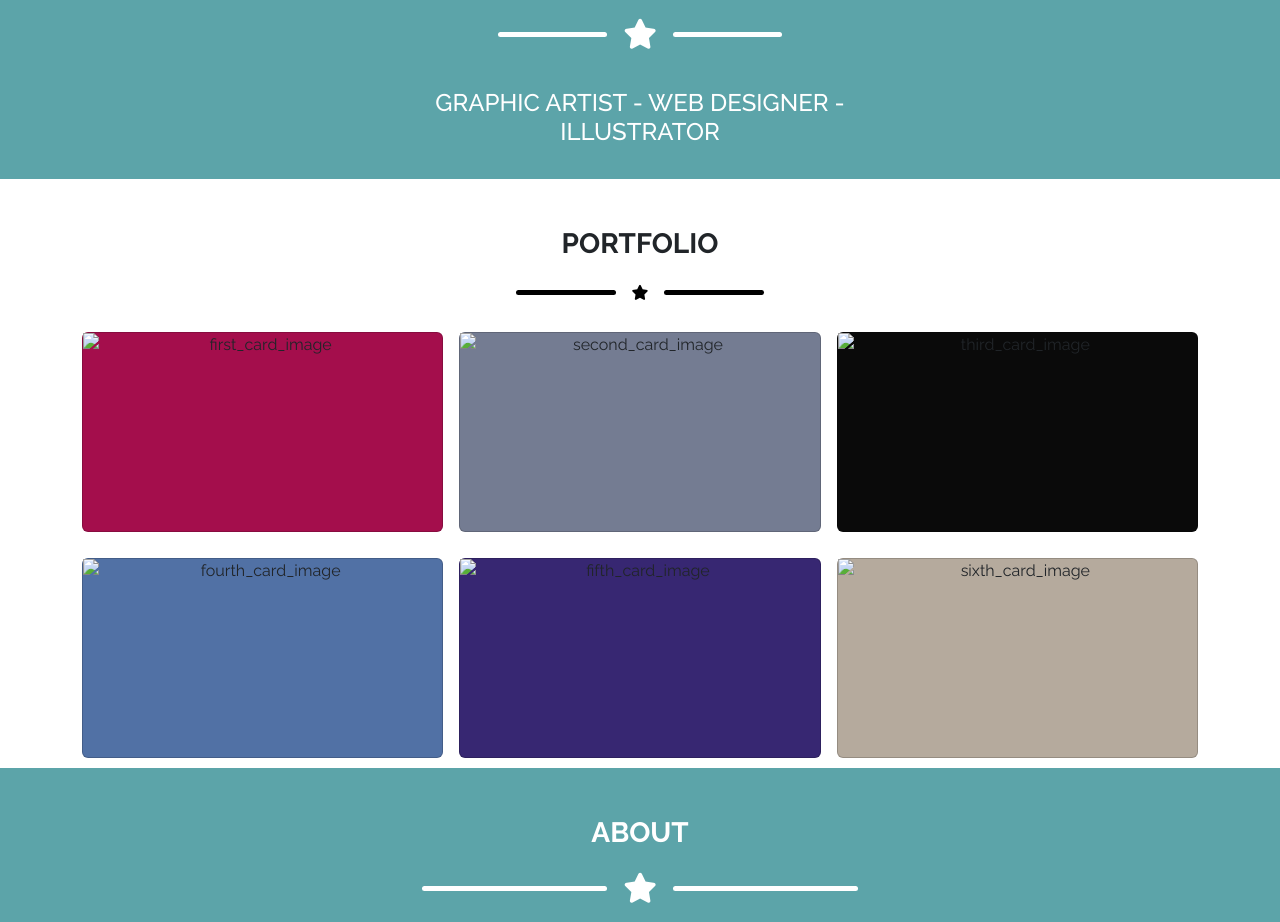
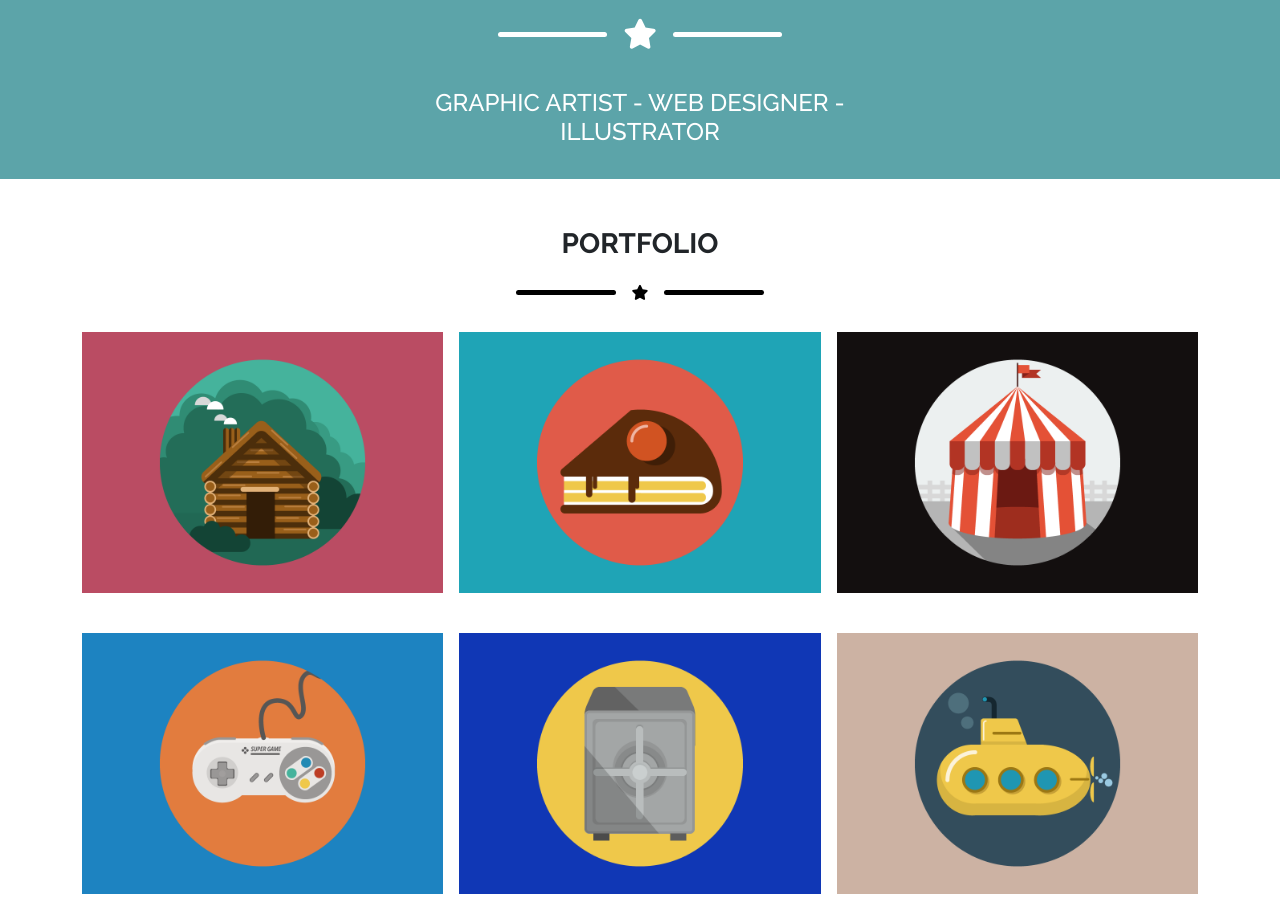
Before and after one commit to LuigiPascali/html-css-bootstrap-freelancer, a plain HTML site: page index.html in a window 1280 px wide. Shown: the part 774-1696 px from the top of the page. Drawn offline with nearby package versions, Linux system fonts and the light colour scheme.

Commit message:
add all content

```diff
--- a/css/style.css
+++ b/css/style.css
@@ -11,8 +11,6 @@
 /*
     MAIN
 */
-
-/* HERO SECTION */
 
 
 /*
--- a/index.html
+++ b/index.html
@@ -94,7 +94,7 @@
 
                             <div class="hero">
 
-                                <img class="my-4" src="./img/avatar.svg" alt="avatar_img">
+                                <img class="my-4 img-fluid" src="./img/avatar.svg" alt="avatar_img">
 
                                 <h2 class="text-uppercase fw-bold pt-4 pb-4">
                                     start bootstrap
@@ -125,7 +125,7 @@
 
                 <div class="container">
 
-                    <div class="row text-center g-3">
+                    <div class="row text-center g-3 mb-5">
 
                         <div>
 
@@ -141,48 +141,48 @@
 
                         <div class="col-12 col-md-6 col-lg-4">
 
-                            <div class="card card_1_bg">
-                                <img src="" alt="first_card_image">
+                            <div>
+                                <img class="img-fluid pb-4" src="./img/cabin.png" alt="first_card_image">
                             </div>
 
                         </div>
 
                         <div class="col-12 col-md-6 col-lg-4">
 
-                            <div class="card card_2_bg">
-                                <img src="" alt="second_card_image">
+                            <div>
+                                <img class="img-fluid pb-4" src="./img/cake.png" alt="second_card_image">
                             </div>
 
                         </div>
 
                         <div class="col-12 col-md-6 col-lg-4">
 
-                            <div class="card card_3_bg">
-                                <img src="" alt="third_card_image">
+                            <div>
+                                <img class="img-fluid pb-4" src="./img/circus.png" alt="third_card_image">
                             </div>
 
                         </div>
 
                         <div class="col-12 col-md-6 col-lg-4">
 
-                            <div class="card card_4_bg">
-                                <img src="" alt="fourth_card_image">
+                            <div>
+                                <img class="img-fluid pb-4" src="./img/game.png" alt="fourth_card_image">
                             </div>
 
                         </div>
 
                         <div class="col-12 col-md-6 col-lg-4">
 
-                            <div class="card card_5_bg">
-                                <img src="" alt="fifth_card_image">
+                            <div>
+                                <img class="img-fluid pb-4" src="./img/safe.png" alt="fifth_card_image">
                             </div>
 
                         </div>
 
                         <div class="col-12 col-md-6 col-lg-4">
 
-                            <div class="card card_6_bg">
-                                <img src="" alt="sixth_card_image">
+                            <div>
+                                <img class="img-fluid pb-4" src="./img/submarine.png" alt="sixth_card_image">
                             </div>
 
                         </div>
@@ -228,7 +228,8 @@
                             <div class="d-flex justify-content-center">
 
                                 <button class="btn btn-outline-secondary text-white border-white mb-4">
-                                    button
+                                    <i class="fa-solid fa-download" style="color: #ffffff;"></i>
+                                    Download
                                 </button>
 
                             </div>
```
